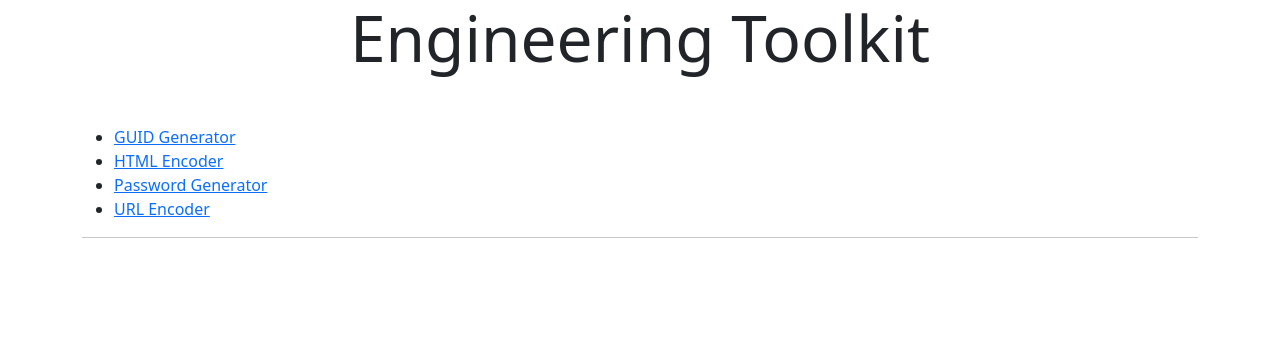
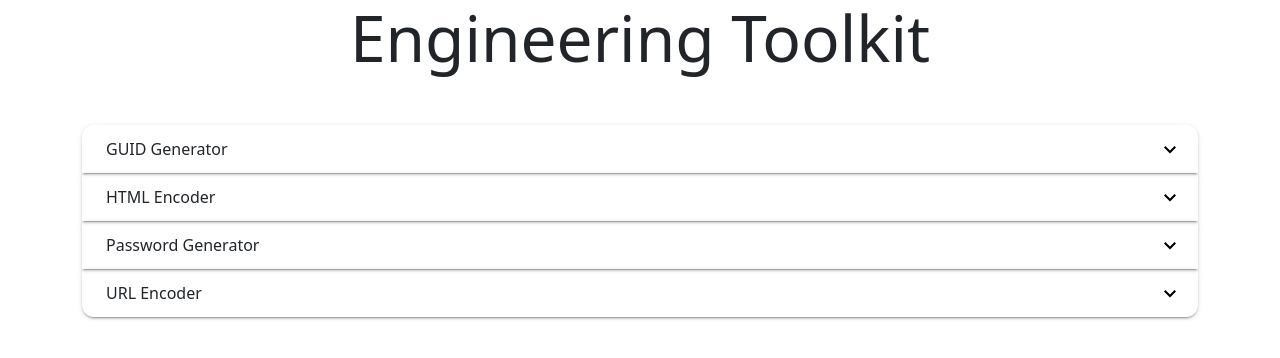
Before and after one commit to silver-softie/engineering-tools, an Angular app: page / in a window 1280 px wide. Shown: the top 358 px of the page. Built offline with nearby package versions, Linux system fonts and the light colour scheme.

Commit message:
Added home component containing Angular Material accordion of tools.

```diff
--- a/package.json
+++ b/package.json
@@ -16,6 +16,7 @@
     "@angular/compiler": "^19.1.0",
     "@angular/core": "^19.1.0",
     "@angular/forms": "^19.1.0",
+    "@angular/material": "^19.1.5",
     "@angular/platform-browser": "^19.1.0",
     "@angular/platform-browser-dynamic": "^19.1.0",
     "@angular/router": "^19.1.0",
--- a/src/app/app.component.html
+++ b/src/app/app.component.html
@@ -1,16 +1,4 @@
 <h1 class="display-3 text-center">Engineering Toolkit</h1>
-
 <div class="container mt-5">
-
-  <ul>
-    <li><a [routerLink]="['/guid-generator']">GUID Generator</a></li>
-    <li><a [routerLink]="['/html-encoder']">HTML Encoder</a></li>
-    <li><a [routerLink]="['/password-generator']">Password Generator</a></li>
-    <li><a [routerLink]="['/url-encoder']">URL Encoder</a></li>
-  </ul>
-
-  <hr />
-
-  <router-outlet></router-outlet>
-
+    <app-home></app-home>
 </div>
--- a/src/app/app.component.ts
+++ b/src/app/app.component.ts
@@ -1,5 +1,7 @@
 import { Component } from '@angular/core';
 import { RouterModule, RouterOutlet } from '@angular/router';
+import { GuidGeneratorComponent } from "./guid-generator/guid-generator.component";
+import { HomeComponent } from "./home/home.component";
 
 interface DynamicComponent {
   component: any,
@@ -13,7 +15,8 @@ interface DynamicComponent {
   imports: [
     RouterModule,
     RouterOutlet,
-  ],
+    HomeComponent,
+],
   templateUrl: './app.component.html',
   styleUrl: './app.component.css'
 })
--- /dev/null
+++ b/src/app/home/home.component.css
@@ -0,0 +1,4 @@
+:host {
+    display: block;
+    margin-top: 1rem;
+}
--- /dev/null
+++ b/src/app/home/home.component.html
@@ -0,0 +1,15 @@
+<mat-accordion multi="true">
+    @for (tool of this.tools; track tool) {
+        <mat-expansion-panel>
+            <mat-expansion-panel-header>
+                {{tool.name}}
+            </mat-expansion-panel-header>
+            <ng-container [ngSwitch]="tool.component">
+                <app-html-encoder *ngSwitchCase="'app-html-encoder'"></app-html-encoder>
+                <app-guid-generator *ngSwitchCase="'app-guid-generator'"></app-guid-generator>
+                <app-password-generator *ngSwitchCase="'app-password-generator'"></app-password-generator>
+                <app-url-encoder *ngSwitchCase="'app-url-encoder'"></app-url-encoder>
+            </ng-container>
+        </mat-expansion-panel>
+    }
+</mat-accordion>
--- /dev/null
+++ b/src/app/home/home.component.ts
@@ -0,0 +1,22 @@
+import { Component } from '@angular/core';
+import { MatExpansionModule } from '@angular/material/expansion';
+import { HtmlEncoderComponent } from "../html-encoder/html-encoder.component";
+import { GuidGeneratorComponent } from "../guid-generator/guid-generator.component";
+import { PasswordGeneratorComponent } from "../password-generator/password-generator.component";
+import { UrlEncoderComponent } from "../url-encoder/url-encoder.component";
+import { CommonModule } from '@angular/common';
+
+@Component({
+  selector: 'app-home',
+  imports: [CommonModule, MatExpansionModule, HtmlEncoderComponent, GuidGeneratorComponent, PasswordGeneratorComponent, UrlEncoderComponent],
+  templateUrl: './home.component.html',
+  styleUrl: './home.component.css'
+})
+export class HomeComponent {
+  tools = [
+    { name: 'GUID Generator', component: 'app-guid-generator' },
+    { name: 'HTML Encoder', component: 'app-html-encoder' },
+    { name: 'Password Generator', component: 'app-password-generator' },
+    { name: 'URL Encoder', component: 'app-url-encoder' },
+  ]
+}
```
Also changed, not shown: 2 other files (tests, documents, lock files or other folders).
